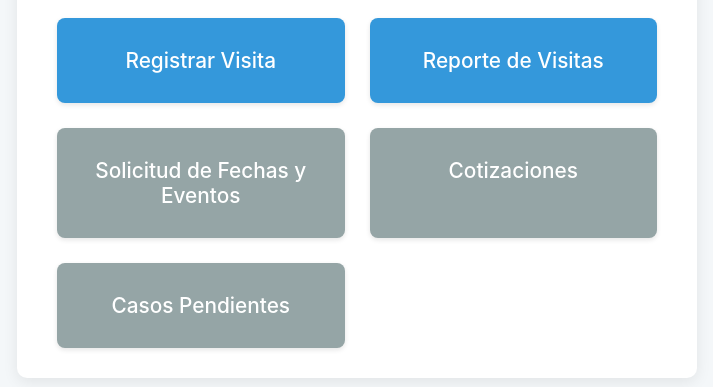
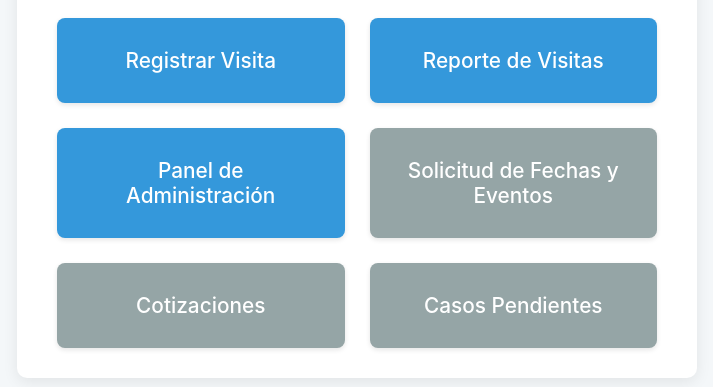
Before and after one commit to moisesgross37/Be-Gestion, a website: page asesores_menu.html in a window 1280 px wide. Shown: the part 183-570 px from the top of the page, without its empty margins (283-996 px from the left). Drawn offline with Linux system fonts and the light colour scheme.

Commit message:
feat: Add 'Panel de Administración' button to asesores_menu

```diff
--- a/asesores_menu.html
+++ b/asesores_menu.html
@@ -13,6 +13,7 @@
         <nav class="nav-grid">
             <a href="/asesor" class="nav-button">Registrar Visita</a>
             <a href="/reporte.html" class="nav-button">Reporte de Visitas</a>
+            <a href="/admin.html" class="nav-button">Panel de Administración</a>
             <a href="#" class="nav-button disabled">Solicitud de Fechas y Eventos</a>
             <a href="#" class="nav-button disabled">Cotizaciones</a>
             <a href="#" class="nav-button disabled">Casos Pendientes</a>
```
